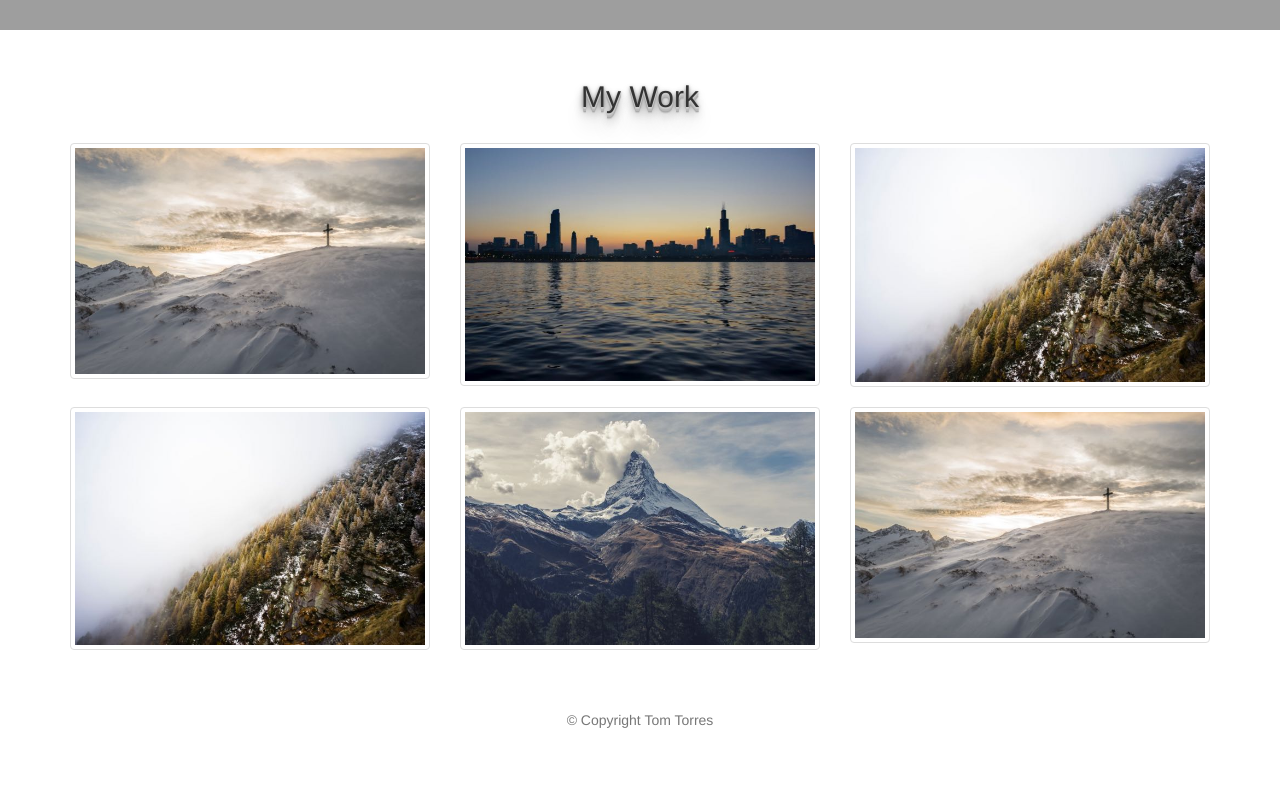
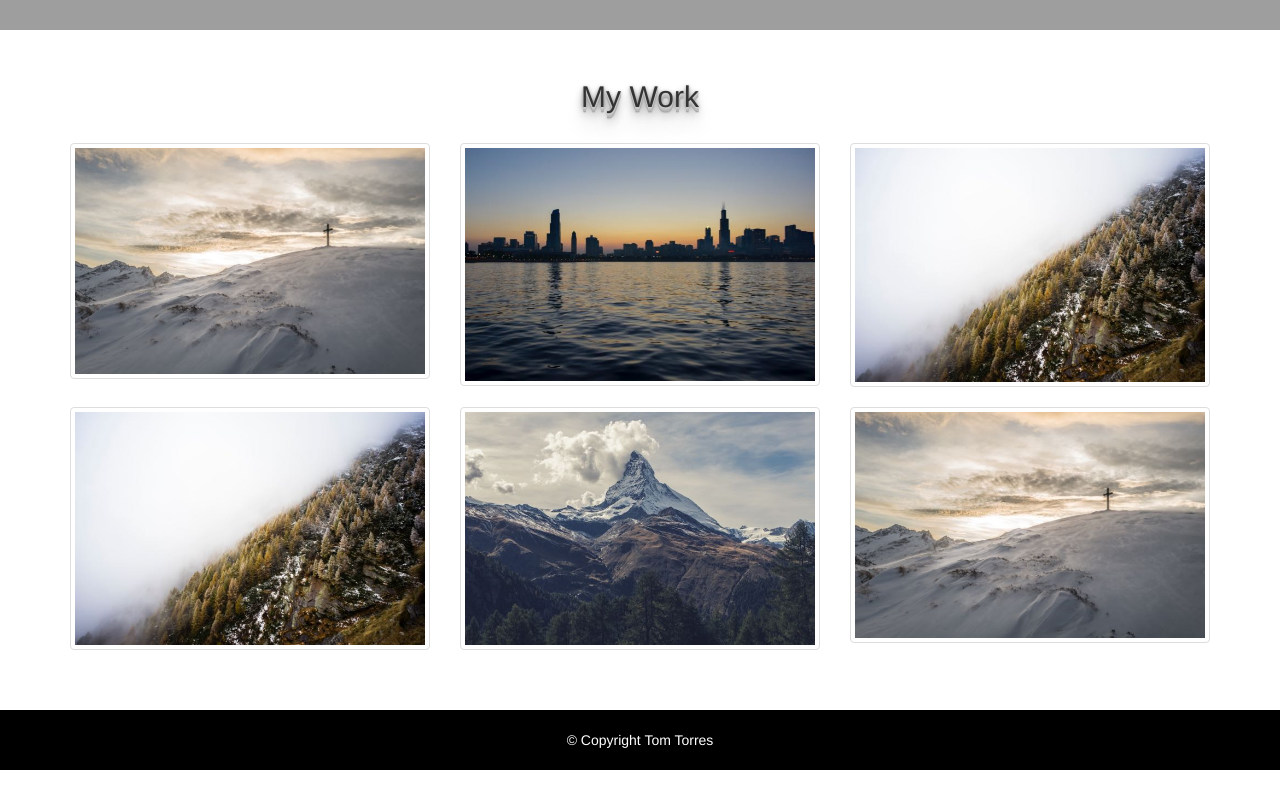
Before and after one commit to sup3rpr0xy/freeCodeCamp-Portfolio, a plain HTML site: page index.html in a window 1280 px wide. Shown: the part 655-1455 px from the top of the page. After the commit the page ends 1425 px from the top, so only its background shows below. Drawn offline with nearby package versions, Linux system fonts and the light colour scheme; grey boxes are pictures that could not be loaded.

Commit message:
added a sticky footer c/o Sticky Footer Template for Bootstrap

```diff
--- a/index.html
+++ b/index.html
@@ -10,7 +10,8 @@
     <link href='https://fonts.googleapis.com/css?family=Montserrat|Istok+Web' rel='stylesheet' type='text/css'>
     <!-- Bootstrap -->
     <link href="css/bootstrap.min.css" rel="stylesheet">
-      <link rel="stylesheet" type="text/css" href="mycss.css">
+    <link rel="stylesheet" type="text/css" href="mycss.css">
+    <link rel="stylesheet" type="text/css" href="sticky-footer.css">
 
     <!-- HTML5 shim and Respond.js for IE8 support of HTML5 elements and media queries -->
     <!-- WARNING: Respond.js doesn't work if you view the page via file:// -->
@@ -96,9 +97,7 @@
 
       <footer class="footer">
         <div class="container">
-            <div class="row text-center">
-                <p class="text-muted">© Copyright Tom Torres</p>
-            </div>
+            <p class="text-muted">© Copyright Tom Torres</p>
         </div>
       </footer>
 
--- a/mycss.css
+++ b/mycss.css
@@ -1,13 +1,3 @@
-html {
-  position: relative;
-  min-height: 100%;
-}
-
-body {
-  /* Margin bottom by footer height */
-  margin-bottom: 60px;
-}
-
 /* Navigation */
 nav {
     background: rgba(0,0,0,.5);
@@ -133,15 +123,3 @@ header .profile-image {
 }
 header .profile-image:hover {
   transform: scale(1.2) rotate(5deg);
-
-
-/* Sticky footer styles
--------------------------------------------------- */
-
-footer {
-  position: absolute;
-  bottom: 0;
-  width: 100%;/* Set the fixed height of the footer here */
-  height: 60px;
-  background-color: #000000;
-}
--- /dev/null
+++ b/sticky-footer.css
@@ -0,0 +1,22 @@
+html {
+    position: relative;
+    min-height: 100%;
+}
+
+body {
+    margin-bottom: 60px;
+}
+
+.footer {
+    position: absolute;
+    bottom: 0;
+    width: 100%;
+    height: 60px;
+    background-color: black;
+}
+
+.footer p {
+    color: white;
+    text-align: center;
+    padding-top: 20px;
+}
```
